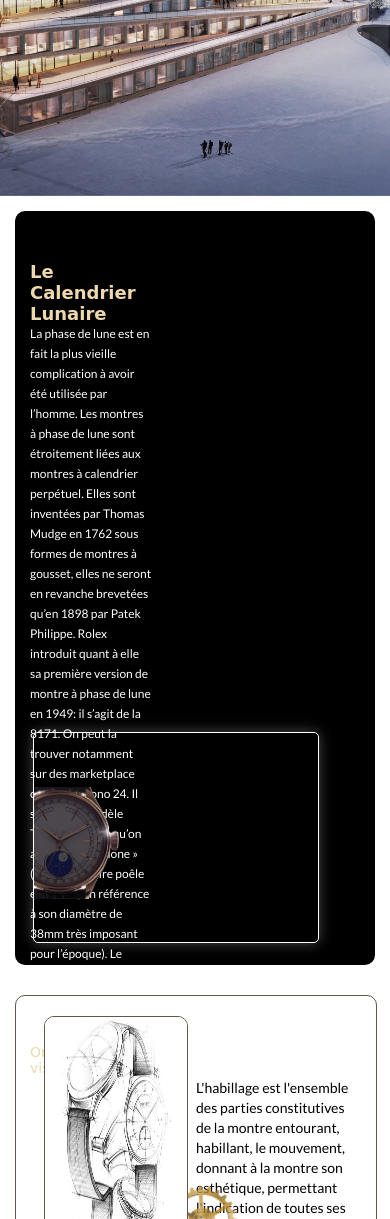
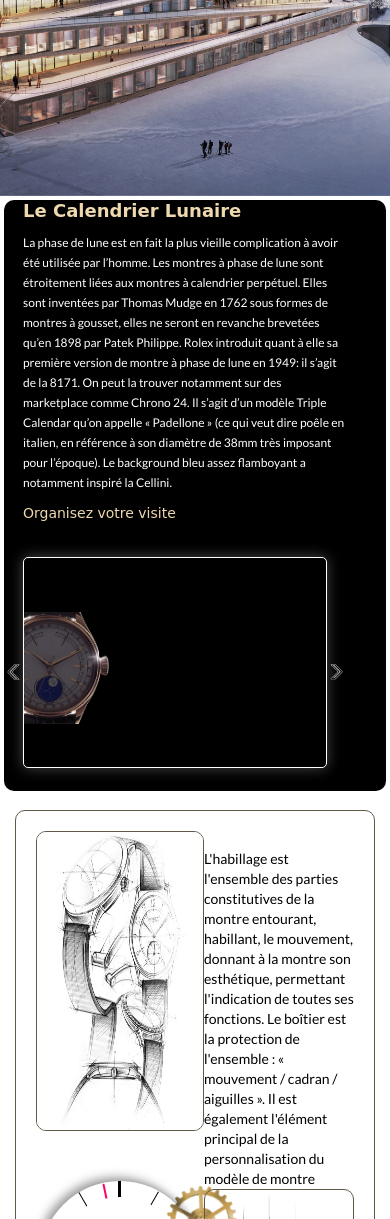
Before and after one commit to Babsybis/watch_museum_website, a PHP site: page / in a window 390 px wide; the page is wider, and only the part inside the window is pictured. Shown: the part 349-1568 px from the top of that part. Run offline with PHP 8.4, Linux system fonts and the light colour scheme; some web fonts are replaced.

Commit message:
Correction erreur sur code css

```diff
--- a/style.css
+++ b/style.css
@@ -815,7 +815,7 @@ td{
         font-size: .875rem;
         color:#000000;
         line-height: 1.25rem;
-        margin 0;
+        margin: 0;
     }
 
     .hidden{
@@ -869,13 +869,13 @@ td{
         display: block;
     }
 
-    /* ************POUR LE MENU DEROULANT*********** */
+    ************POUR LE MENU DEROULANT***********
     .nav_links ul {
         flex-direction: column;
         align-items: center;
         box-sizing: border-box;
         padding-top: 3.125rem;
-    }
+    } */
 
     .nav_links {
         position: absolute;
@@ -931,7 +931,7 @@ td{
         top: 193%;
         width: 16%;
     }
-/* *********DIAPO*********** */
+/* *********DIAPO***********
 #pagecontent {
     margin: .9375rem;
     grid-template-rows: 0.50fr 0.50fr;
@@ -969,9 +969,9 @@ td{
     cursor: pointer;
     top: 72rem;
     position: absolute;
-}
+} */
 
-/* *************************SECTION CROQUIS****************************** */
+/* *************************SECTION CROQUIS******************************
 .contain{
     padding: 1.25rem;
     box-sizing: border-box;
@@ -1028,28 +1028,3 @@ top: 192%;
 width: 14%;
 animation: spin2 10s linear infinite;
 }
-}
-
-
-
-
-
-
-
-
-
-@media (min-width: 45.0625rem) and (max-width: 53.125rem){
-
-@media (min-width: 75rem) and (max-width: 100rem)
-
-}
-@media screen  and (min-width 112.5rem){
-/
-/* *****************************DIAPO*********** */
-
-
-
-}
-@media screen  and (max-width: 1200px){
-
-} */
```
